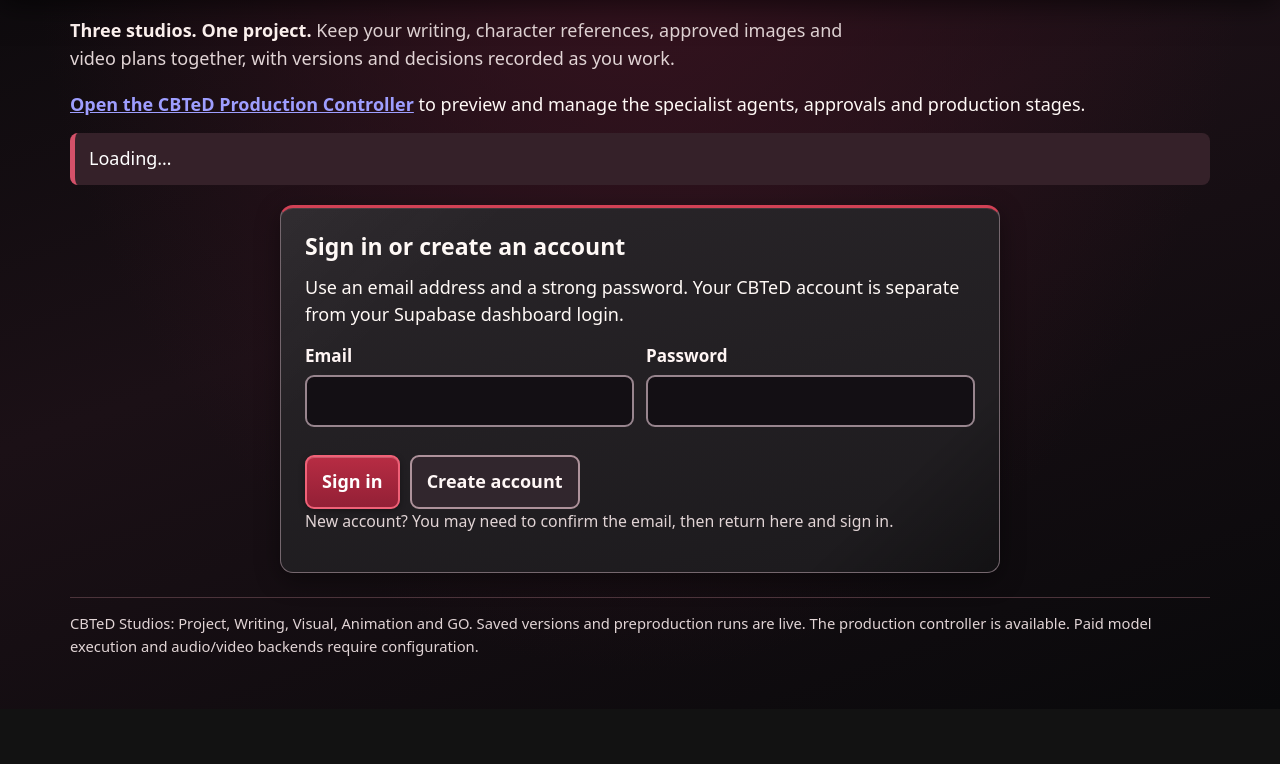
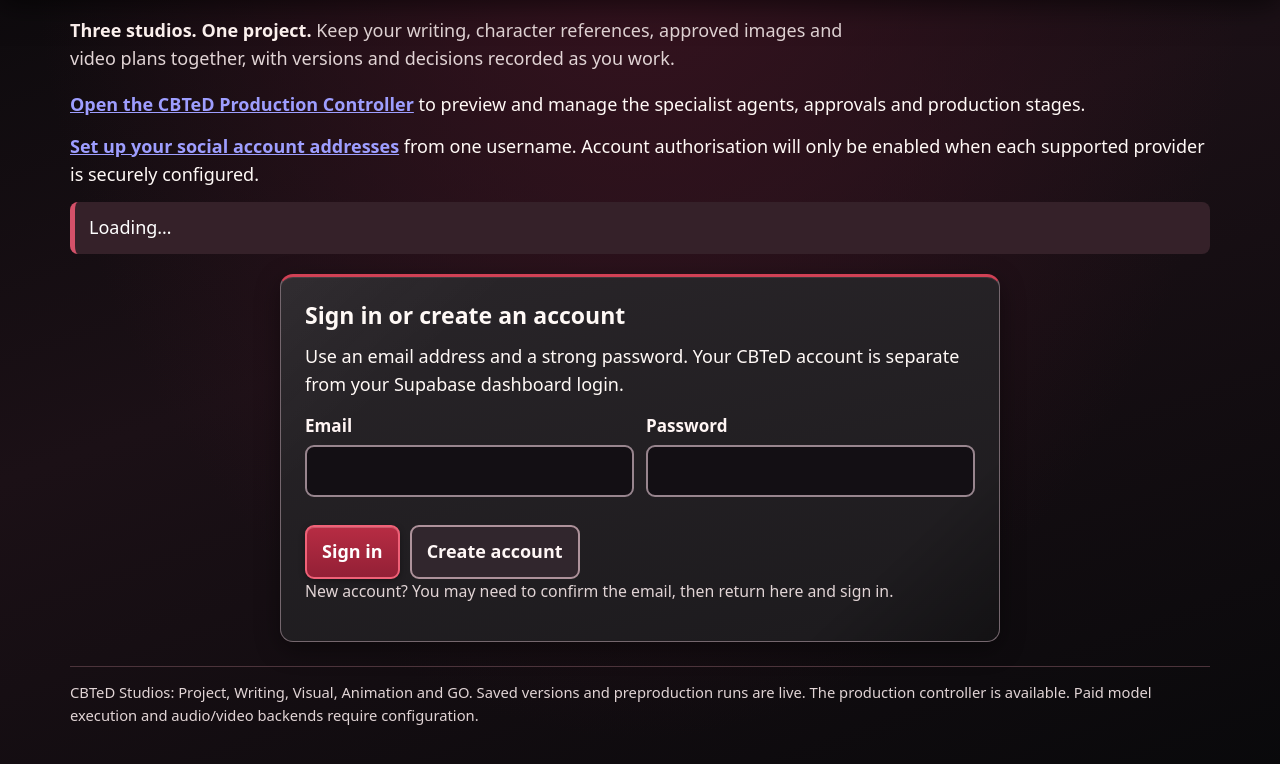
Before and after one commit to CannaBusTeD/CBTeD, a browser extension: page app/index.html in a window 1280 px wide. Shown: the part 142-906 px from the top of the page. Before the commit the page ends 851 px from the top, so only its background shows below. Drawn offline with Linux system fonts and the light colour scheme; a script that the page names is missing.

Commit message:
Integrate social account preview in CBTeD and run its tests

```diff
--- a/app/index.html
+++ b/app/index.html
@@ -31,6 +31,7 @@
 <main id="main" class="container">
   <p class="intro"><strong>Three studios. One project.</strong> Keep your writing, character references, approved images and video plans together, with versions and decisions recorded as you work.</p>
   <p><a href="./production.html"><strong>Open the CBTeD Production Controller</strong></a> to preview and manage the specialist agents, approvals and production stages.</p>
+  <p><a href="./socials.html"><strong>Set up your social account addresses</strong></a> from one username. Account authorisation will only be enabled when each supported provider is securely configured.</p>
   <div id="status" class="status" role="status" aria-live="polite">Loading…</div>
   <section id="auth-panel" class="panel" aria-labelledby="auth-heading">
     <h2 id="auth-heading">Sign in or create an account</h2>
```
